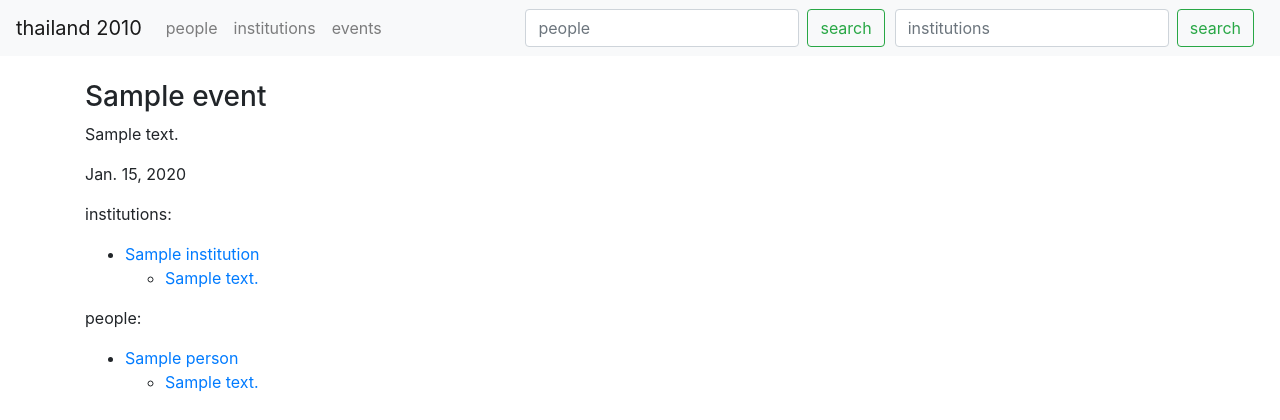
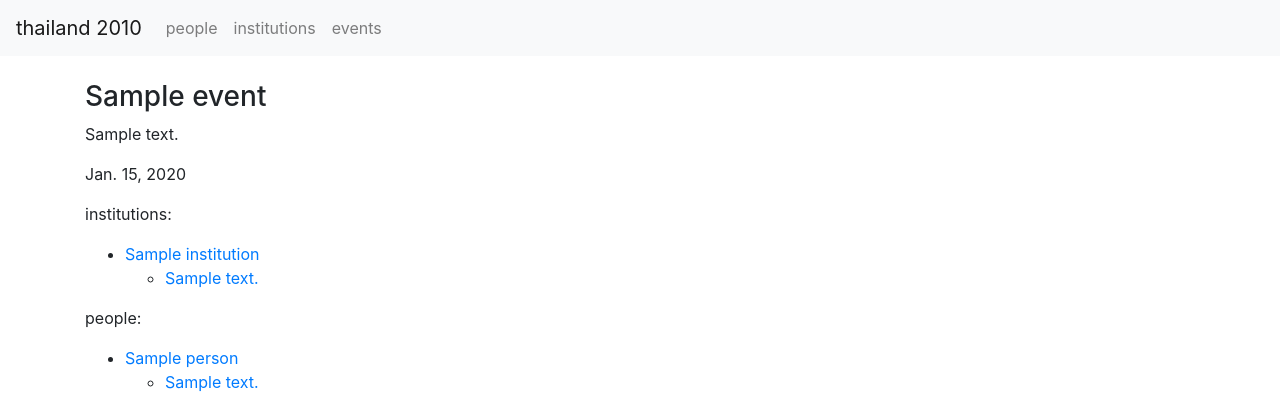
Before and after one commit to altheasmith/thailand2010, a Django app: page /event/1 in a window 1280 px wide. Shown: the top 420 px of the page. Run offline with Django 3.2, Linux system fonts and the light colour scheme; tables that the repository leaves empty hold one stand-in row (values such as "Sample post"); some libraries are stand-ins or nearby versions.

Commit message:
commenting out search for now

```diff
--- a/story/templates/base.html
+++ b/story/templates/base.html
@@ -40,14 +40,14 @@
         <!--</div>-->
       <!--</li>-->
     </ul>
-    <form class="form-inline my-2 my-lg-0" action="/wines" style="padding-right:10px">
-      <input class="form-control mr-sm-2" type="search" placeholder="people" aria-label="Search" name="name">
-      <button class="btn btn-outline-success my-2 my-sm-0" type="submit">search</button>
-    </form>
-    <form class="form-inline my-2 my-lg-0" action="/aromas" style="padding-right:10px">
-      <input class="form-control mr-sm-2" type="search" placeholder="institutions" aria-label="Search" name="name">
-      <button class="btn btn-outline-success my-2 my-sm-0" type="submit">search</button>
-    </form>
+    <!--<form class="form-inline my-2 my-lg-0" action="/wines" style="padding-right:10px">-->
+      <!--<input class="form-control mr-sm-2" type="search" placeholder="people" aria-label="Search" name="name">-->
+      <!--<button class="btn btn-outline-success my-2 my-sm-0" type="submit">search</button>-->
+    <!--</form>-->
+    <!--<form class="form-inline my-2 my-lg-0" action="/aromas" style="padding-right:10px">-->
+      <!--<input class="form-control mr-sm-2" type="search" placeholder="institutions" aria-label="Search" name="name">-->
+      <!--<button class="btn btn-outline-success my-2 my-sm-0" type="submit">search</button>-->
+    <!--</form>-->
   </div>
 </nav>
 </br>
```
